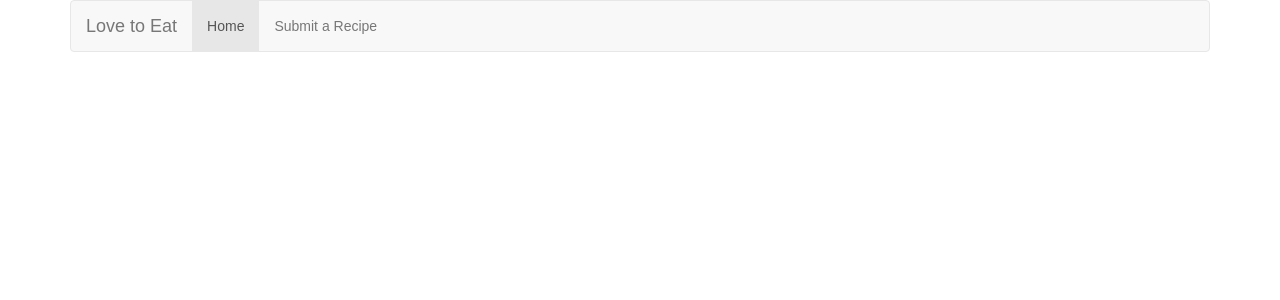
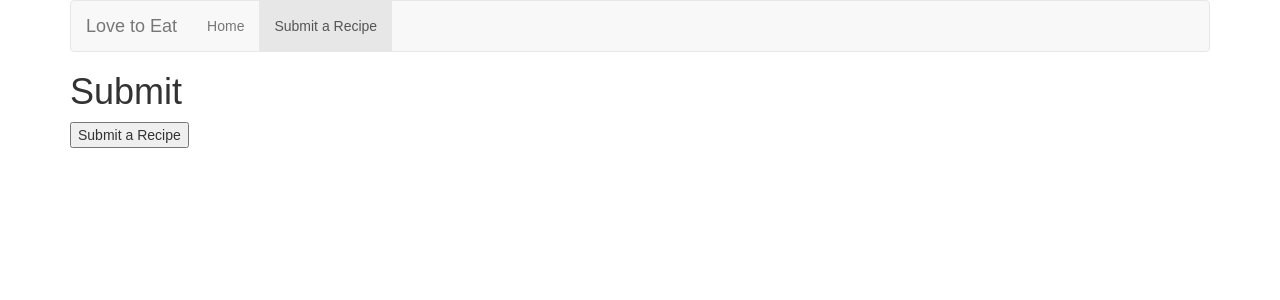
Before and after one commit to Srivatsa2393/Love-to-Eat-Real-World-Application-using-React-and-Bootstrap, a React (Create React App) app: page /submit in a window 1280 px wide. Shown: the top 300 px of the page. Built offline with nearby package versions, Linux system fonts and the light colour scheme.

Commit message:
Adding Routing to the app

```diff
--- a/src/App.css
+++ b/src/App.css
@@ -22,3 +22,8 @@
   from { transform: rotate(0deg); }
   to { transform: rotate(360deg); }
 }
+
+.activeNav{
+  color: #555 !important;
+  background-color: #e7e7e7 !important;
+}
--- a/src/App.js
+++ b/src/App.js
@@ -1,32 +1,13 @@
 import React, { Component } from 'react';
-import logo from './logo.svg';
 import './App.css';
+import { NavLink } from 'react-router-dom'
 
 class App extends Component {
   render() {
     return (
-      <div className="container">
-        <nav className="navbar navbar-default">
-          <div className="container-fluid">
-            <div className="navbar-header">
-              <button type="button" className="navbar-toggle collapsed" data-toggle="collapse" data-target="#navbar" aria-expanded="false" aria-controls="navbar">
-                <span className="sr-only">Toggle navigation</span>
-                <span className="icon-bar"></span>
-                <span className="icon-bar"></span>
-                <span className="icon-bar"></span>
-              </button>
-              <a className="navbar-brand" href="#">Love to Eat</a>
-            </div>
-            <div id="navbar" className="navbar-collapse collapse">
-              <ul className="nav navbar-nav">
-                <li className="active"><a href="#">Home</a></li>
-                <li><a href="#">Submit a Recipe</a></li>
-              </ul>
-            </div>
-          </div>
-        </nav>
-      </div>
+      <div className="App">
 
+    </div>
 
     );
   }
--- /dev/null
+++ b/src/Home.js
@@ -0,0 +1,11 @@
+import React, { Component } from 'react';
+
+class Home extends React.Component{
+  render(){
+    return(
+      <h1>Home</h1>
+    );
+  }
+}
+
+export default Home;
--- /dev/null
+++ b/src/Submit.js
@@ -0,0 +1,28 @@
+import React, { Component } from 'react';
+
+class Submit extends React.Component{
+
+  constructor(props){
+    super(props);
+
+    this.satte={};
+
+    this.submitRecipe = this.submitRecipe.bind(this);
+  }
+
+  submitRecipe(){
+    console.log('button clicked');
+    this.props.history.push('/');
+  }
+
+  render(){
+    return(
+      <div>
+        <h1>Submit</h1>
+        <button onClick={this.submitRecipe}>Submit a Recipe</button>
+      </div>
+    );
+  }
+}
+
+export default Submit;
--- a/src/index.js
+++ b/src/index.js
@@ -2,8 +2,43 @@ import React from 'react';
 import ReactDOM from 'react-dom';
 import App from './App';
 import './index.css';
+import {
+  BrowserRouter as Router,
+  Route,
+  NavLink
+} from 'react-router-dom';
+import Home from './Home';
+import Submit from './Submit';
+import createBrowserHistory from 'history/createBrowserHistory';
+
+const customHistory = createBrowserHistory();
 
 ReactDOM.render(
-  <App />,
+  <Router>
+    <div className="container">
+      <nav className="navbar navbar-default">
+        <div className="container-fluid">
+          <div className="navbar-header">
+            <button type="button" className="navbar-toggle collapsed" data-toggle="collapse" data-target="#navbar" aria-expanded="false" aria-controls="navbar">
+              <span className="sr-only">Toggle navigation</span>
+              <span className="icon-bar"></span>
+              <span className="icon-bar"></span>
+              <span className="icon-bar"></span>
+            </button>
+            <a className="navbar-brand" href="#">Love to Eat</a>
+          </div>
+          <div id="navbar" className="navbar-collapse collapse">
+            <ul className="nav navbar-nav">
+              <li><NavLink exact activeClassName="activeNav" to="/">Home</NavLink></li>
+              <li><NavLink activeClassName="activeNav" to="/submit">Submit a Recipe</NavLink></li>
+            </ul>
+          </div>
+        </div>
+      </nav>
+
+      <Route exact path="/" component={Home}/>
+      <Route path="/submit" component={Submit} history={history}/>
+    </div>
+  </Router>,
   document.getElementById('root')
 );
```
